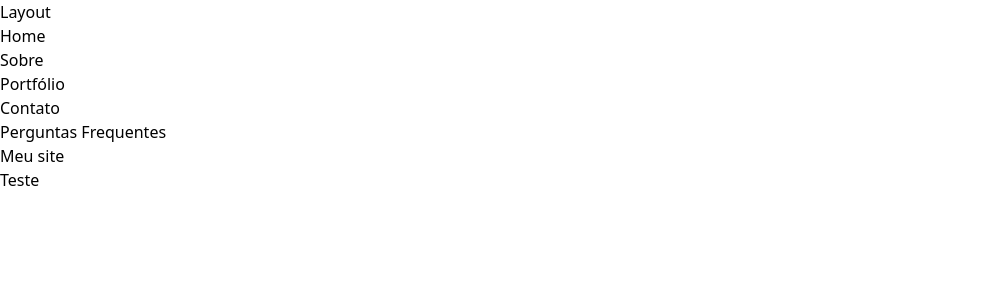
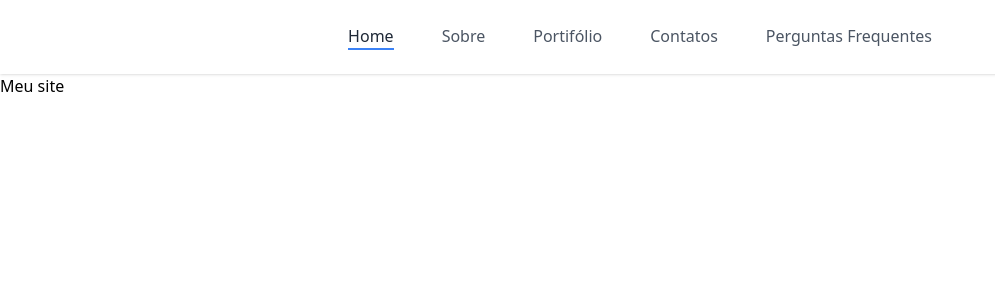
Before and after one commit to Ricardolv/my-simple-app, a SvelteKit app: page / in a window 1280 px wide. Shown: the top 300 px of the page, without its empty margins (0-995 px from the left). Built offline with nearby package versions, Linux system fonts and the light colour scheme.

Commit message:
create navbar

```diff
--- /dev/null
+++ b/src/lib/Header.svelte
@@ -0,0 +1,13 @@
+<nav class="bg-white shadow dark:bg-gray-800">
+    <div class="container flex items-center justify-center p-6 mx-auto text-gray-600 capitalize dark:text-gray-300">
+        <a href="/" class="text-gray-800 transition-colors duration-300 transform dark:text-gray-200 border-b-2 border-blue-500 mx-1.5 sm:mx-6">Home</a>
+
+        <a href="/about" class="border-b-2 border-transparent hover:text-gray-800 transition-colors duration-300 transform dark:hover:text-gray-200 hover:border-blue-500 mx-1.5 sm:mx-6">Sobre</a>
+
+        <a href="/portifolio" class="border-b-2 border-transparent hover:text-gray-800 transition-colors duration-300 transform dark:hover:text-gray-200 hover:border-blue-500 mx-1.5 sm:mx-6">Portifólio</a>
+
+        <a href="/contact" class="border-b-2 border-transparent hover:text-gray-800 transition-colors duration-300 transform dark:hover:text-gray-200 hover:border-blue-500 mx-1.5 sm:mx-6">Contatos</a>
+
+        <a href="/fq" class="border-b-2 border-transparent hover:text-gray-800 transition-colors duration-300 transform dark:hover:text-gray-200 hover:border-blue-500 mx-1.5 sm:mx-6">Perguntas Frequentes</a>
+    </div>
+</nav>
--- a/src/lib/Test.svelte
+++ /dev/null
@@ -1 +0,0 @@
-<h1>Teste</h1>
--- a/src/routes/+layout.svelte
+++ b/src/routes/+layout.svelte
@@ -1,15 +1,8 @@
 <script>
   import "../app.postcss";
+  import Header from "$lib/Header.svelte";
 </script>
 
-<h1>Layout</h1>
-
-<ul>
-  <li><a href="/">Home</a></li>
-  <li><a href="/about">Sobre</a></li>
-  <li><a href="/portifolio">Portf&#xf3;lio</a></li>
-  <li><a href="/contact">Contato</a></li>
-  <li><a href="/fq">Perguntas Frequentes</a></li>
-</ul>
+<Header />
 
 <slot />
```
